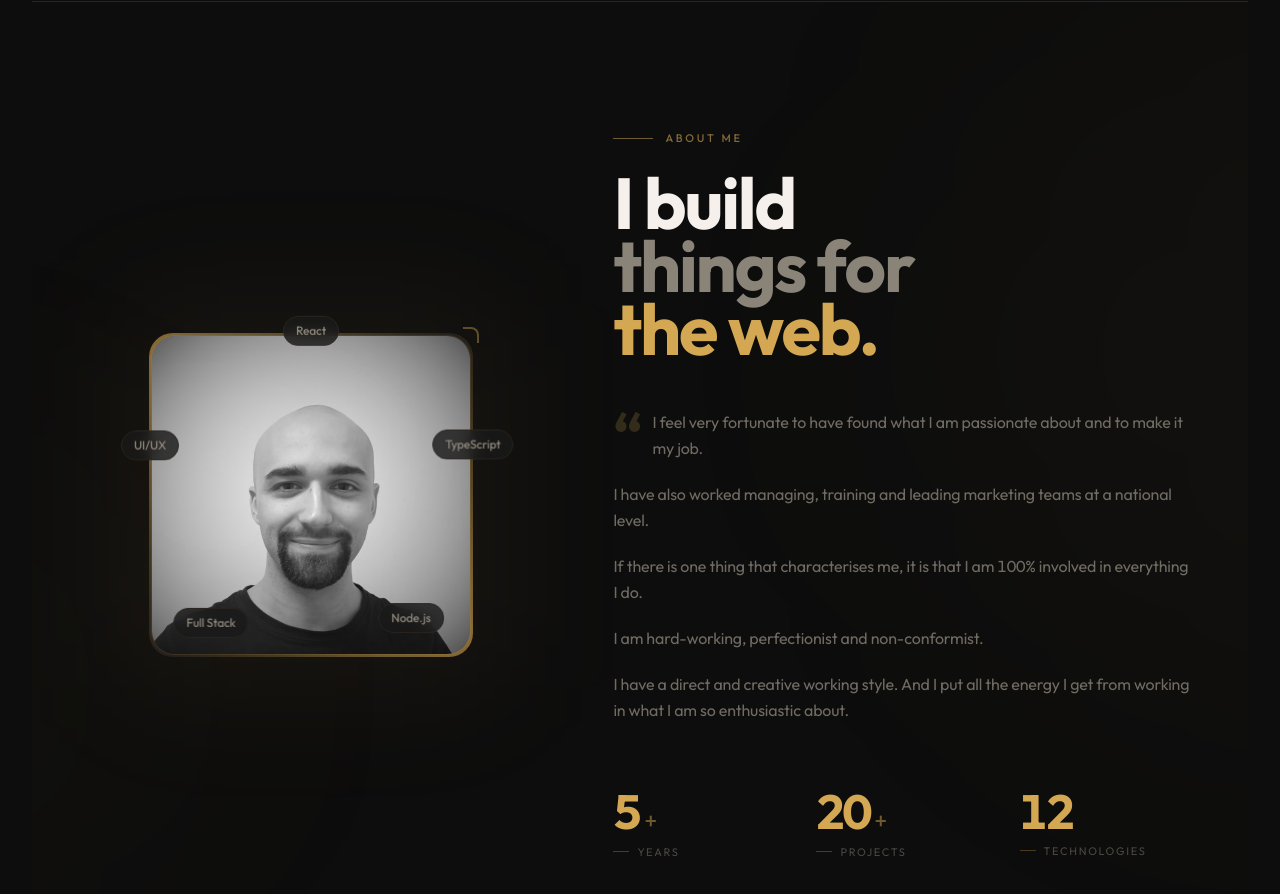
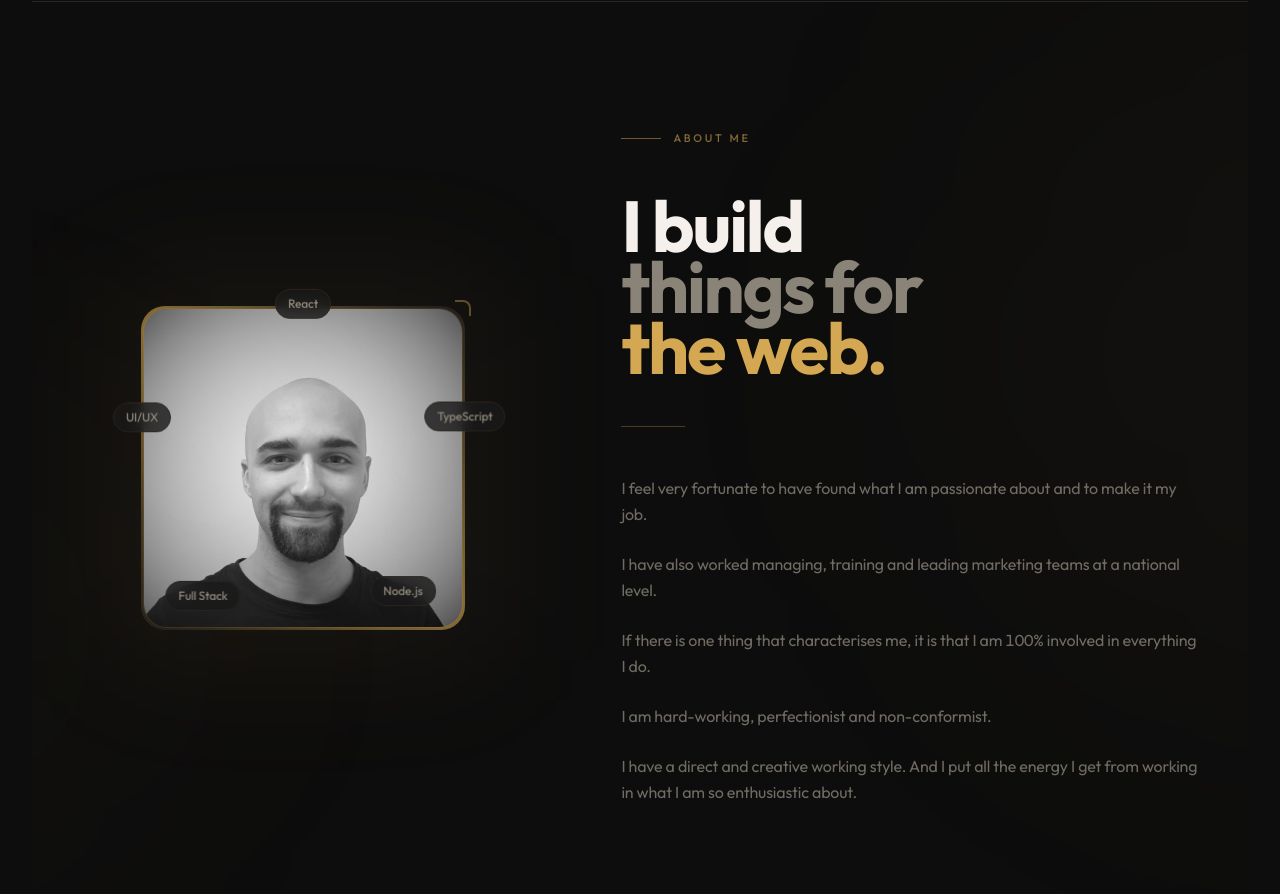
Before and after one commit to alvaro17f/ialvaro, an Astro site: page / in a window 1280 px wide. Shown: the part 980-1874 px from the top of the page. Built offline with nearby package versions, Linux system fonts and the light colour scheme; Astro itself is replaced by a stand-in of ours.

Commit message:
refactor: clean Biography design, remove duplicated stats
- Remove Years/Projects/Technologies from Biography (exist in Stats.tsx)
- Strip drop-cap and overdesigned elements for editorial clarity
- Keep only label + headline + decorative rule + paragraphs
- Apply redesign-existing-projects: break symmetry, refined spacing,
  consistent gold accent, generous whitespace
- TDD: 7 focused tests, 169 total, 99.34% coverage

```diff
--- a/__tests__/Biography.test.tsx
+++ b/__tests__/Biography.test.tsx
@@ -22,15 +22,21 @@ describe("<Biography />", () => {
 		expect(screen.getByText(/I build/i)).toBeDefined();
 	});
 
+	it("should render about label", () => {
+		render(<Biography />);
+		expect(screen.getByText("About me")).toBeDefined();
+	});
+
 	it("should render profile image", () => {
 		render(<Biography />);
 		expect(screen.getByAltText("Alvaro Garcia Macias")).toBeDefined();
 	});
 
-	it("should render single description text", () => {
+	it("should render description paragraphs", () => {
 		render(<Biography />);
 		expect(screen.getByText(/100% involved/i)).toBeDefined();
 		expect(screen.getByText(/non-conformist/i)).toBeDefined();
+		expect(screen.getByText(/direct and creative/i)).toBeDefined();
 	});
 
 	it("should not render a timeline slider", () => {
@@ -50,13 +56,6 @@ describe("<Biography />", () => {
 		expect(img.className).toContain("opacity-100");
 	});
 
-	it("renders inline stats", () => {
-		render(<Biography />);
-		expect(screen.getByText("Years")).toBeDefined();
-		expect(screen.getByText("Projects")).toBeDefined();
-		expect(screen.getByText("Technologies")).toBeDefined();
-	});
-
 	it("matches snapshot", () => {
 		const { container } = render(<Biography />);
 		expect(container).toMatchSnapshot();
--- a/src/views/Biography.tsx
+++ b/src/views/Biography.tsx
@@ -32,7 +32,7 @@ export default function Biography() {
 
 			<div
 				ref={ref}
-				className="relative z-10 grid md:grid-cols-[1fr_1.3fr] gap-12 md:gap-20 items-center max-w-7xl mx-auto px-5 sm:px-6 lg:px-8"
+				className="relative z-10 grid md:grid-cols-[1fr_1.3fr] gap-12 md:gap-24 items-center max-w-7xl mx-auto px-5 sm:px-6 lg:px-8"
 			>
 				{/* Left: Profile with floating tags */}
 				<div className="relative flex justify-center">
@@ -56,19 +56,25 @@ export default function Biography() {
 					</div>
 				</div>
 
-				{/* Right: Editorial spread */}
+				{/* Right: Editorial monograph */}
 				<div className="space-y-12">
-					{/* Header */}
-					<div className="space-y-6">
-						<div className="flex items-center gap-3">
+					{/* Label */}
+					<div
+						className={`flex items-center gap-3 transition-all duration-500 ${
+							isVisible
+								? "opacity-100 translate-y-0"
+								: "opacity-0 translate-y-4"
+						}`}
+					>
 						<div className="w-10 h-px bg-alvaro-primary/50" />
 						<span className="text-[11px] tracking-[0.25em] uppercase text-alvaro-primary/60 font-medium">
 							About me
 						</span>
 					</div>
 
+					{/* Headline */}
 					<h2
-							className={`text-4xl md:text-6xl lg:text-7xl tracking-[-0.03em] leading-[0.88] font-bold transition-all duration-700 delay-100 ${
+						className={`text-4xl md:text-6xl lg:text-7xl tracking-[-0.03em] leading-[0.85] font-bold transition-all duration-700 delay-100 ${
 							isVisible
 								? "opacity-100 translate-y-0"
 								: "opacity-0 translate-y-8"
@@ -80,82 +86,30 @@ export default function Biography() {
 						<br />
 						<span className="text-alvaro-primary">the web.</span>
 					</h2>
-					</div>
 
-					{/* Description — refined paragraphs */}
+					{/* Decorative rule */}
 					<div
-						className={`space-y-5 transition-all duration-700 delay-200 ${
-							isVisible
-								? "opacity-100 translate-x-0"
-								: "opacity-0 -translate-x-4"
+						className={`w-16 h-px bg-alvaro-primary/30 transition-all duration-700 delay-200 ${
+							isVisible ? "opacity-100 w-16" : "opacity-0 w-0"
 						}`}
-					>
-						{paragraphs.map((text, i) => (
-							<p
-								key={`p-${i}`}
-								className="text-alvaro-muted/80 leading-relaxed text-[15px] md:text-base max-w-[55ch]"
-							>
-								{i === 0 && (
-									<span className="float-left text-5xl md:text-6xl font-bold text-alvaro-primary/20 leading-[0.7] mr-2.5 mt-1">
-										&ldquo;
-									</span>
-								)}
-								{text}
-							</p>
-						))}
-					</div>
+					/>
 
-					{/* Stats — blueprint annotations */}
+					{/* Bio paragraphs */}
 					<div
-						className={`grid grid-cols-3 gap-8 pt-4 transition-all duration-700 delay-500 ${
+						className={`space-y-6 transition-all duration-700 delay-300 ${
 							isVisible
 								? "opacity-100 translate-y-0"
 								: "opacity-0 translate-y-6"
 						}`}
 					>
-						<div className="space-y-2">
-							<div className="flex items-baseline gap-1">
-								<span className="text-4xl md:text-5xl font-bold tracking-[-0.03em] text-alvaro-primary">
-									5
-								</span>
-								<span className="text-2xl text-alvaro-primary/50">+</span>
-							</div>
-							<div className="flex items-center gap-2">
-								<div className="w-4 h-px bg-alvaro-primary/30" />
-								<p className="text-[11px] tracking-[0.15em] uppercase text-alvaro-muted/50">
-									Years
+						{paragraphs.map((text) => (
+							<p
+								key={text.slice(0, 20)}
+								className="text-alvaro-muted/80 leading-relaxed text-[15px] md:text-base max-w-[55ch]"
+							>
+								{text}
 							</p>
-							</div>
-						</div>
-
-						<div className="space-y-2">
-							<div className="flex items-baseline gap-1">
-								<span className="text-4xl md:text-5xl font-bold tracking-[-0.03em] text-alvaro-primary">
-									20
-								</span>
-								<span className="text-2xl text-alvaro-primary/50">+</span>
-							</div>
-							<div className="flex items-center gap-2">
-								<div className="w-4 h-px bg-alvaro-primary/30" />
-								<p className="text-[11px] tracking-[0.15em] uppercase text-alvaro-muted/50">
-									Projects
-								</p>
-							</div>
-						</div>
-
-						<div className="space-y-2">
-							<div className="flex items-baseline gap-1">
-								<span className="text-4xl md:text-5xl font-bold tracking-[-0.03em] text-alvaro-primary">
-									12
-								</span>
-							</div>
-							<div className="flex items-center gap-2">
-								<div className="w-4 h-px bg-alvaro-primary/30" />
-								<p className="text-[11px] tracking-[0.15em] uppercase text-alvaro-muted/50">
-									Technologies
-								</p>
-							</div>
-						</div>
+						))}
 					</div>
 				</div>
 			</div>
```
Also changed, not shown: 1 other file. Lines whose indentation alone changed are shown as unchanged.
